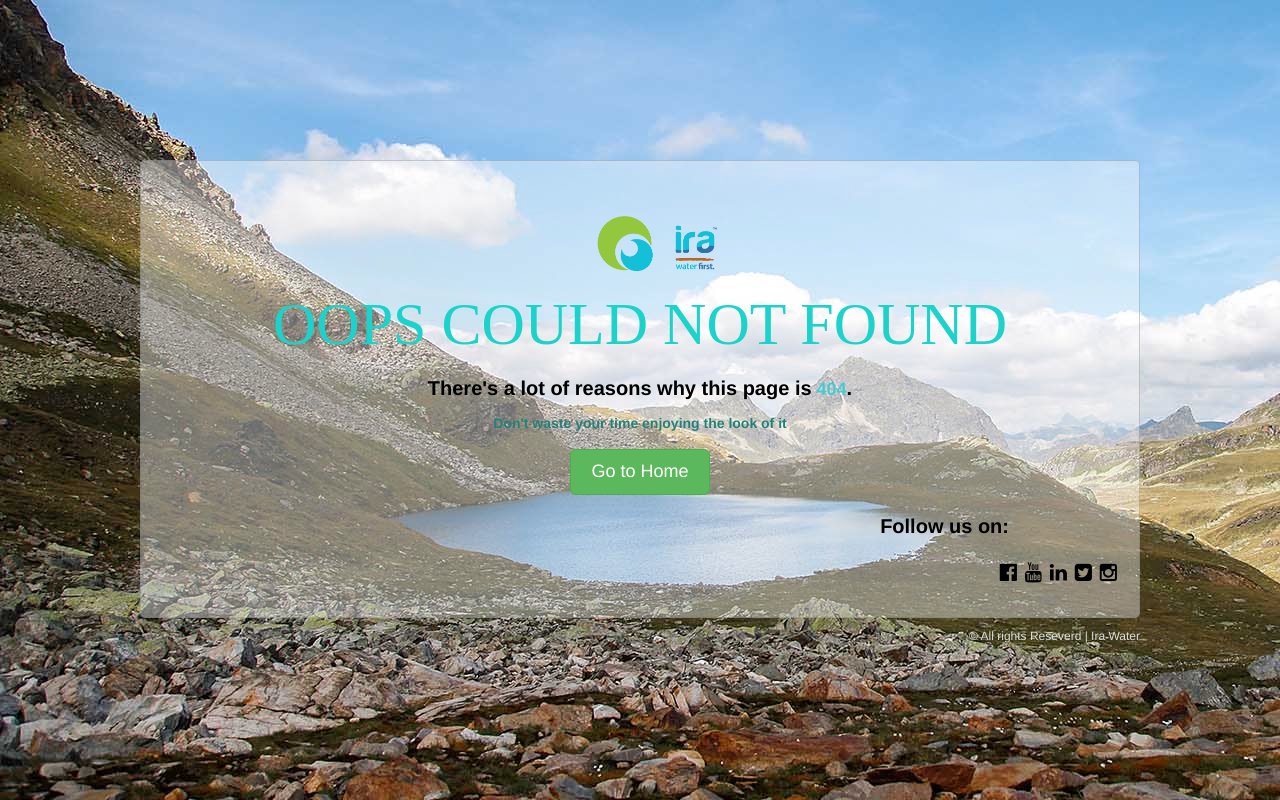
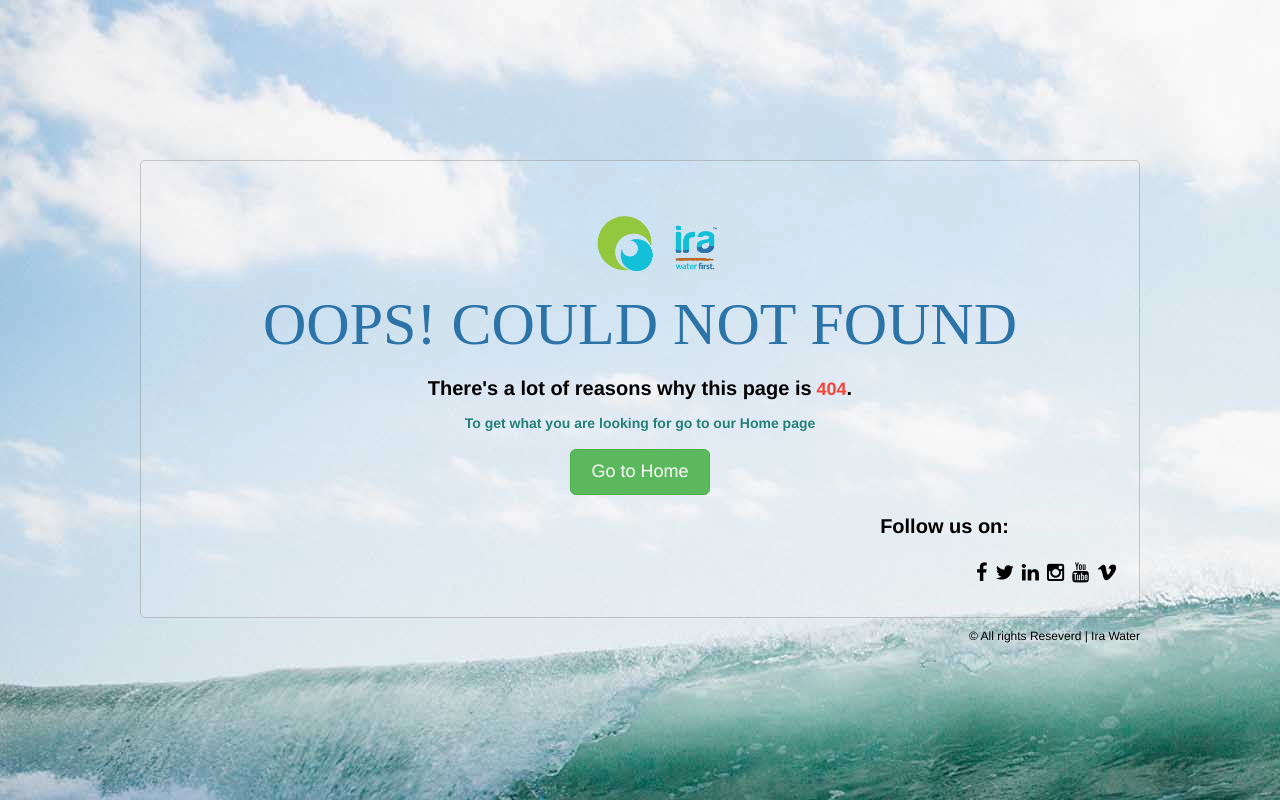
Before and after one commit to MohammadOwais786/IraWaters, a PHP site: page /404.html in a window 1280 px wide. Run offline with PHP 8.4, Linux system fonts and the light colour scheme; some web fonts are replaced.

Commit message:
4o4 image updated and book now updated

```diff
--- a/404.html
+++ b/404.html
@@ -9,24 +9,42 @@
 
 <link href='http://fonts.googleapis.com/css?family=Fenix' rel='stylesheet' type='text/css'>
 <link rel="stylesheet" href="css/icomoon.css">
-
+    <!-- Favicons  -->
+    <link rel="apple-touch-icon" sizes="57x57" href="images/favicons/apple-icon-57x57.png">
+    <link rel="apple-touch-icon" sizes="60x60" href="images/favicons/apple-icon-60x60.png">
+    <link rel="apple-touch-icon" sizes="72x72" href="images/favicons/apple-icon-72x72.png">
+    <link rel="apple-touch-icon" sizes="76x76" href="images/favicons/apple-icon-76x76.png">
+    <link rel="apple-touch-icon" sizes="114x114" href="images/favicons/apple-icon-114x114.png">
+    <link rel="apple-touch-icon" sizes="120x120" href="images/favicons/apple-icon-120x120.png">
+    <link rel="apple-touch-icon" sizes="144x144" href="images/favicons/apple-icon-144x144.png">
+    <link rel="apple-touch-icon" sizes="152x152" href="images/favicons/apple-icon-152x152.png">
+    <link rel="apple-touch-icon" sizes="180x180" href="images/favicons/apple-icon-180x180.png">
+    <link rel="icon" type="image/png" sizes="192x192" href="images/favicons/android-icon-192x192.png">
+    <link rel="icon" type="image/png" sizes="32x32" href="images/favicons/favicon-32x32.png">
+    <link rel="icon" type="image/png" sizes="96x96" href="images/favicons/favicon-96x96.png">
+    <link rel="icon" type="image/png" sizes="16x16" href="images/favicons/favicon-16x16.png">
+    <link rel="manifest" href="/manifest.json">
+    <meta name="msapplication-TileColor" content="#ffffff">
+    <meta name="msapplication-TileImage" content="/ms-icon-144x144.png">
+    <meta name="theme-color" content="#ffffff">
 </head>
-<body style="background-image:url(images/home_main.jpg)">
+<body style="background-image:url(images/wideImages/404_img.jpg)">
   <div class="wrap">
 	 <div class="main">
 	<div class="text-center" style="padding: 50px 0 0 450px;"><a href="index.html"><img src="images/logo.png" alt="Partners" class="img-responsive" style="height:65px"></a></div>
-		<h1>Oops Could not found</h1>
+		<h1>Oops! Could not found</h1>
 		<p>There's a lot of reasons why this page is<span class="error"> 404</span>.<br>
-			<span>Don't waste your time enjoying the look of it</span></p>
+			<span>To get what you are looking for go to our Home page</span></p>
         <div class="text-center"><a class="btn btn-success btn-lg" role="button" href="index.html">Go to Home</a></div>
 		<div class="icons">
 		<p>Follow us on:</p>
 		  <ul>
-		  	 <li><a href="#"><i class="icon-facebook-official"></i></a></li>
-		     <li><a href="#"><i class="icon-youtube"></i></a></li>
-		     <li><a href="#"><i class="icon-linkedin"></i></a></li>
-		     <li><a href="#"><i class="icon-twitter-square"></i></a></li>
-		     <li><a href="#"><i class="icon-instagram"></i></a></li>
+          <li><a href="https://www.facebook.com/IraWater" target="_blank" class="facebook"><i class="icon-facebook"></i></a></li>
+          <li><a href="https://twitter.com/IraWater " class="twitter" target="_blank"><i class="icon-twitter"></i></a></li>
+          <li><a href="https://www.linkedin.com/company/ira-sustainable-water-solutions" target="_blank" class="dribbble"><i class="icon-linkedin"></i></a></li>
+          <li><a href="https://www.instagram.com/irawater/" target="_blank" class="github"><i class="icon-instagram"></i></a></li>
+          <li><a href="https://www.youtube.com/c/Irawater" target="_blank" class="github"><i class="icon-youtube"></i></a></li>
+          <li><a href="https://vimeo.com/irawater/ " target="_blank" class="github"><i class="icon-vimeo"></i></a></li>
 		  </ul>
 	   </div>
    </div>
--- a/about.html
+++ b/about.html
@@ -220,7 +220,7 @@
                         echo '
                         <script type="text/javascript">
                             function Redirect() {
-                                window.open("./images/Ira_Profile_2016.pdf");
+                                window.open("./images/Ira_Profile_2017.pdf");
                             }
                             setTimeout("Redirect()", 1000);
                         </script>';
--- a/css/404.css
+++ b/css/404.css
@@ -38,7 +38,7 @@ body{
 }
 .main{
 	text-align:center;
-	background: rgba(255, 255, 255, 0.4);
+	background: rgba(255, 255, 255, 0.1);
 	color:#000;
 	font-weight:bold;
 	margin-top:160px;
@@ -55,7 +55,7 @@ body{
 .main h1{
 	font-size:60px;
 	margin-top:15px;
-	color:#1CD3CB;
+	color:#2c73a7;
 	text-transform:uppercase;
 	font-family: 'Fenix', serif;
 }
@@ -65,51 +65,14 @@ body{
 	line-height:1.6em;
 }
 .main  span.error{
-	color:#48C8D3;
+	color:#f44336;
 	font-size:18px;
 }
 .main p span{
 	font-size:14px;
 	color:#24817A;
 }
-.search{
-	border: 1px solid rgba(173, 173, 173, 0);
-	margin-left:320px;
-	margin-top:20px;
-	width:390px;
-	position:relative;
-    background:rgba(156, 156, 156, 0.12);
-    box-shadow: inset 0px -1px 5px rgba(94, 94, 94, 0.19);
-    border-radius:5px;
-    -webkit-border-radius:5px;
-	-moz-border-radius:5px;
-}
-form input[type="text"]{
-	border:none;
-	outline:none;
-	width:289px;
-	padding:8px;
-	font-size:12px;
-    background:rgba(255, 255, 255, 0);
-   color:#A2A2A2;
-}
-form input[type="submit"]{
-	border:none;
-	background:none;
-	cursor:pointer;
-	padding:10px 20px;
-	font-size:13px;
-	color:#EEE;
-	box-shadow: inset 1px -2px 8px rgba(0, 0, 0, 0.33);
-    margin: 0;
-    border-top-right-radius: 5px;
-    border-bottom-right-radius: 5px;
-    background:#174242;
-}
-form input[type="submit"]:hover{
-	box-shadow: inset 0px 0px 4px #222;
-	color:#FFF;
-}
+
 .icons{
 	padding-bottom:20px;
 	text-align:right;
@@ -143,7 +106,7 @@ form input[type="submit"]:hover{
 }
 .footer p{
 	font-size:12px;
-	color:#DDD;
+	color:#000;
 }
 .footer p a{
 	font-size:13px;
```
Also changed, not shown: Services/Water-Sample-Testing.html (+35 -14 lines), images/0064-wall-cladding-stone-texture-seamless-hr.jpg (deleted), images/bg.png (deleted), images/bg2.png (deleted), images/wideImages/404_img.jpg (added), 3 other files.
